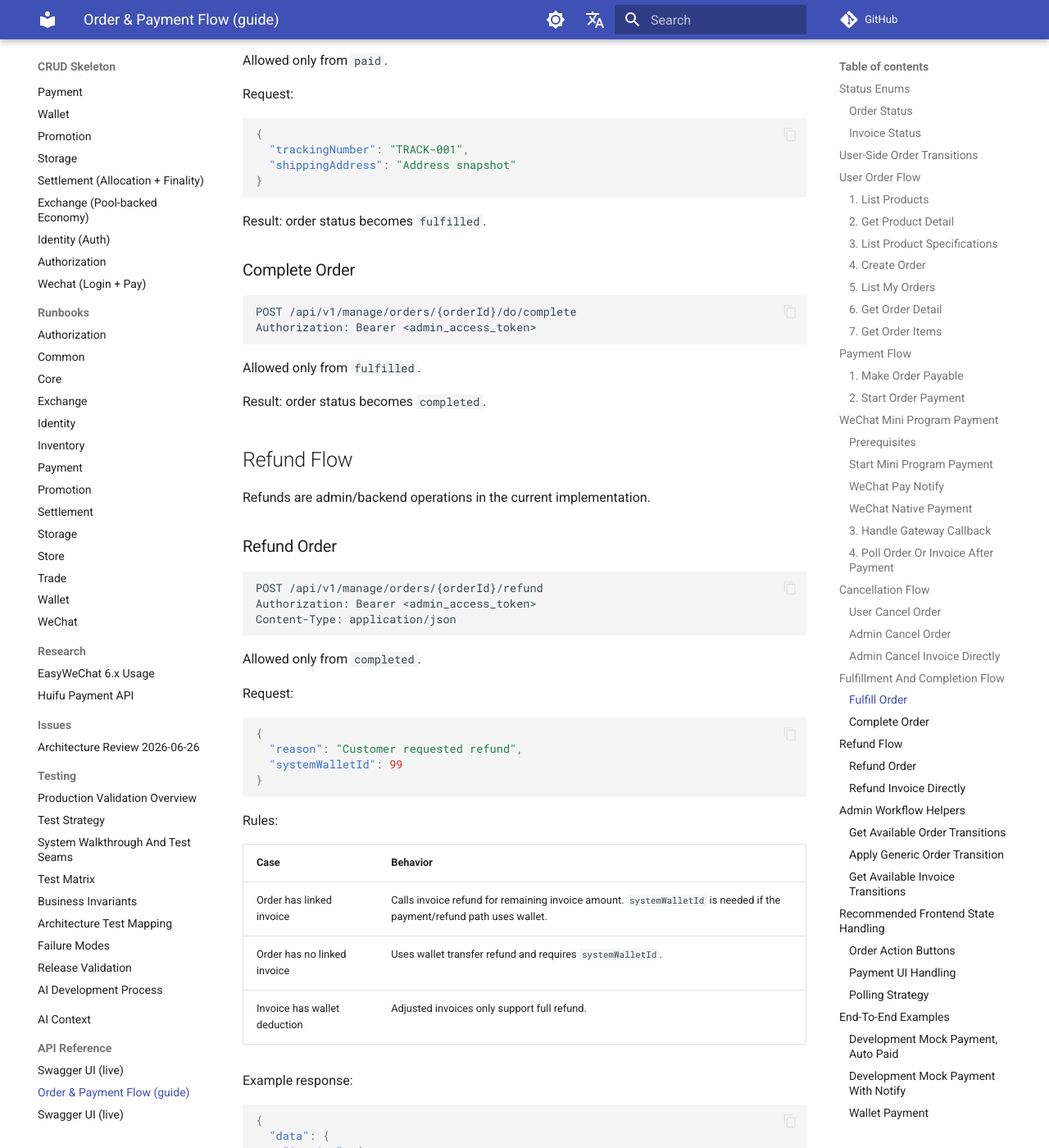
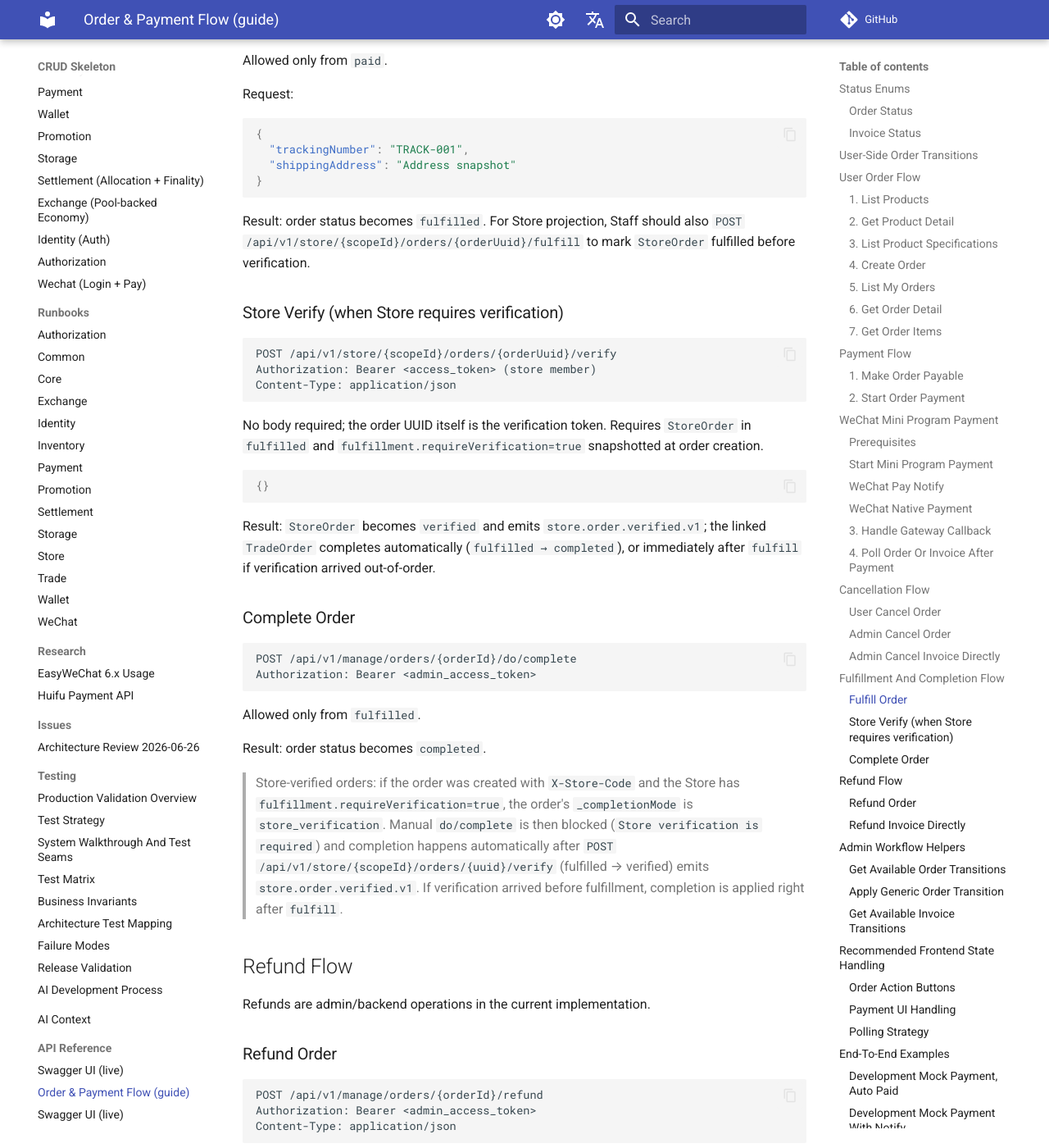
Before and after one commit to dream-studio-china/edc-online-membership, an MkDocs documentation site: the page built from docs/openapi/order-payment-flow.md, in a window 1280 px wide and 1400 px high, scrolled down 17282 px. Shown: the whole window at 82% size. Built offline with MkDocs 1.6.1 and Material for MkDocs 9.7.7, drawn with Linux system fonts in a browser that asks for light colours; comment, search, counter and statistics services are not loaded.

Commit message:
docs(openapi): update order and store verification flow
Trade workflow is now draft→pending→confirmed→paid→fulfilled→
completed with store verification as a snapshotted guard.
Document POST /store/{scopeId}/orders/{uuid}/fulfill/verify
and blocked manual complete behavior.

Co-Authored-By: internal-model

````diff
--- a/docs/openapi/order-payment-flow.md
+++ b/docs/openapi/order-payment-flow.md
@@ -771,7 +771,23 @@ Request:
 }
 ```
 
-Result: order status becomes `fulfilled`.
+Result: order status becomes `fulfilled`. For Store projection, Staff should also `POST /api/v1/store/{scopeId}/orders/{orderUuid}/fulfill` to mark `StoreOrder` fulfilled before verification.
+
+### Store Verify (when Store requires verification)
+
+```http
+POST /api/v1/store/{scopeId}/orders/{orderUuid}/verify
+Authorization: Bearer <access_token> (store member)
+Content-Type: application/json
+```
+
+No body required; the order UUID itself is the verification token. Requires `StoreOrder` in `fulfilled` and `fulfillment.requireVerification=true` snapshotted at order creation.
+
+```json
+{}
+```
+
+Result: `StoreOrder` becomes `verified` and emits `store.order.verified.v1`; the linked `TradeOrder` completes automatically (`fulfilled → completed`), or immediately after `fulfill` if verification arrived out-of-order.
 
 ### Complete Order
 
@@ -783,6 +799,8 @@ Authorization: Bearer <admin_access_token>
 Allowed only from `fulfilled`.
 
 Result: order status becomes `completed`.
+
+> Store-verified orders: if the order was created with `X-Store-Code` and the Store has `fulfillment.requireVerification=true`, the order's `_completionMode` is `store_verification`. Manual `do/complete` is then blocked (`Store verification is required`) and completion happens automatically after `POST /api/v1/store/{scopeId}/orders/{uuid}/verify` (fulfilled → verified) emits `store.order.verified.v1`. If verification arrived before fulfillment, completion is applied right after `fulfill`.
 
 ## Refund Flow
 
````
Also changed, not shown: docs/openapi/endpoints.yaml (+57 -0 lines).
